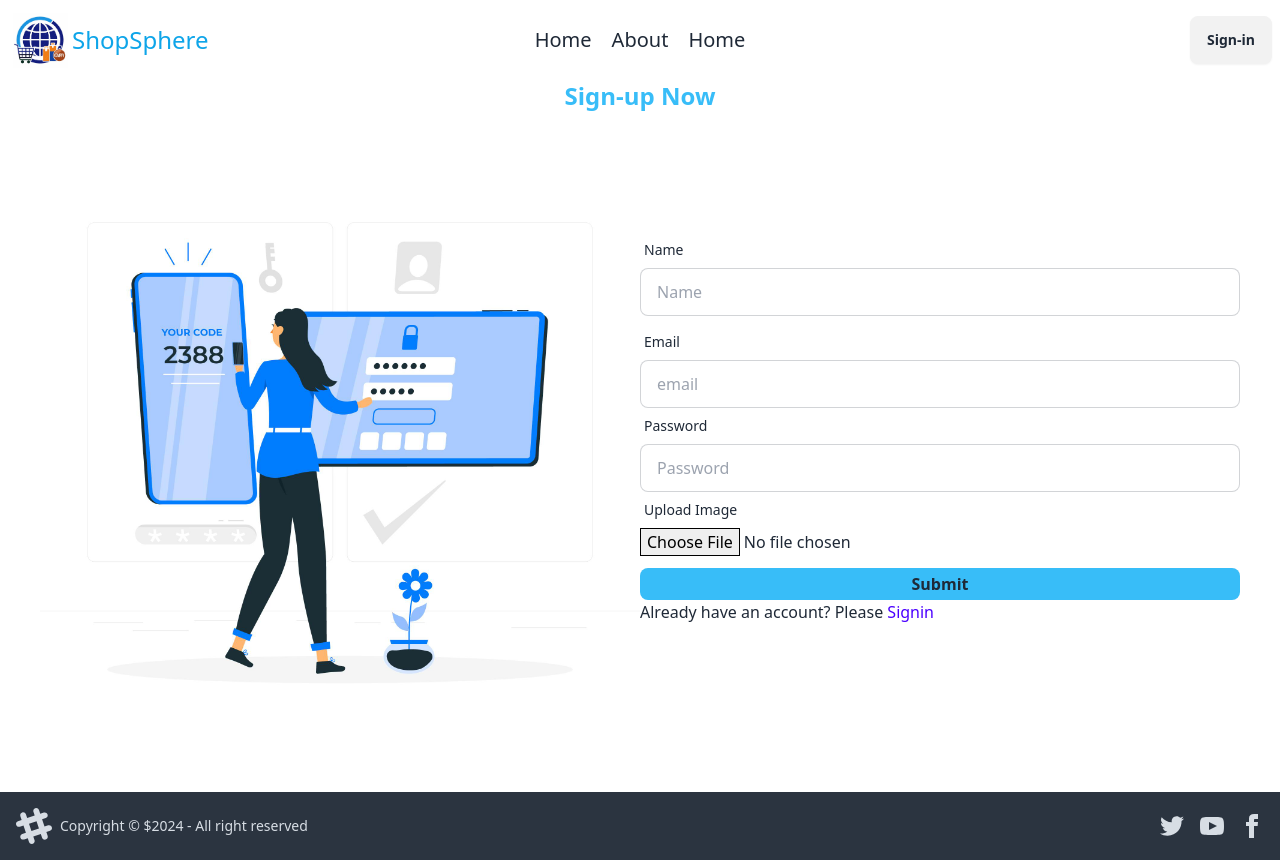
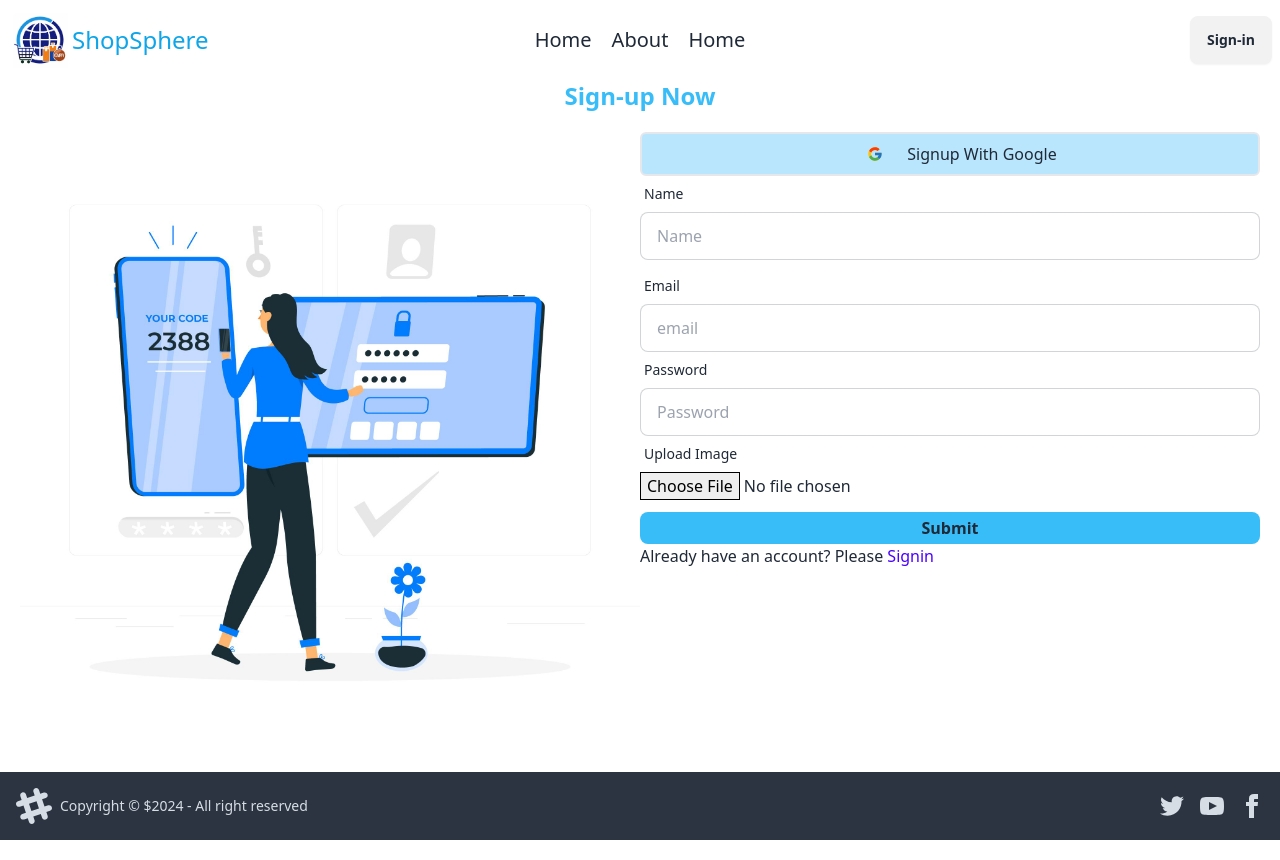
Before and after one commit to zihad868/ShopSphereClient, a React (Vite) app: page /signup in a window 1280 px wide. Built offline with nearby package versions, Linux system fonts and the light colour scheme.

Commit message:
Authentication

```diff
--- a/package.json
+++ b/package.json
@@ -17,8 +17,10 @@
     "react": "^18.3.1",
     "react-dom": "^18.3.1",
     "react-hook-form": "^7.52.2",
+    "react-icons": "^5.3.0",
     "react-router-dom": "^6.26.0",
-    "sort-by": "^1.2.0"
+    "sort-by": "^1.2.0",
+    "sweetalert2": "^11.12.4"
   },
   "devDependencies": {
     "@eslint/js": "^9.8.0",
--- a/src/Pages/Authentication/Signup.jsx
+++ b/src/Pages/Authentication/Signup.jsx
@@ -1,46 +1,74 @@
+import { FcGoogle } from "react-icons/fc";
 import { useForm } from "react-hook-form";
 import signUp from "../../assets/Authentication/signUp.jpg";
 import { Link } from "react-router-dom";
-import { useContext } from "react";
+import { useContext, useState } from "react";
 import { AuthContext } from "../../Provider/AuthProvider";
 
 const Signup = () => {
+  const [customError, setError] = useState("");
   const { signUpUser } = useContext(AuthContext);
   const {
     register,
     handleSubmit,
     formState: { errors },
   } = useForm();
-  const onSubmit = async(data) => {
-    const formData = new FormData()
-    formData.append('image', data.image[0])
 
-    try{
-      const response = await fetch( `https://api.imgbb.com/1/upload?key=${import.meta.env.VITE_IMAGE_BB_API}`, {
-        method: 'POST',
-        body: formData
-      })
+  const handleSignupGoogle = () => {
+    console.log("google Signup")
+  }
+
+
+  const onSubmit = async (data) => {
+    const { name, email, password } = data;
+
+    if (password.length < 6) {
+      setError("Password at least 6 character");
+      return;
+    }
+
+    setError("");
+
+    const formData = new FormData();
+    formData.append("image", data.image[0]);
+
+    try {
+      const response = await fetch(
+        `https://api.imgbb.com/1/upload?key=${
+          import.meta.env.VITE_IMAGE_BB_API
+        }`,
+        {
+          method: "POST",
+          body: formData,
+        }
+      );
 
       const result = await response.json();
       const imgURL = result.data.display_url;
 
-      console.log(imgURL)
-
-    }catch(error){
-      console.error(error)
+      console.log(imgURL, name, email, password);
+    } catch (error) {
+      console.error(error);
     }
-  }
+  };
 
   return (
     <>
       <h1 className="text-center text-2xl font-bold text-sky-400">
         Sign-up Now
       </h1>
-      <div className="grid grid-cols-1 md:grid-cols-2 m-10">
+      <div className="grid grid-cols-1 md:grid-cols-2 m-5">
         <div>
           <img src={signUp} alt="" />
         </div>
-        <div className="mt-20">
+
+        <div className="mt-15">
+          <button onClick={handleSignupGoogle} className="border-2 p-2 bg-sky-200 hover:bg-sky-300 w-full rounded-md">
+            <div className="flex  items-center justify-center ">
+              <FcGoogle className="w-16" /> Signup With Google
+            </div>
+          </button>
+
           <form onSubmit={handleSubmit(onSubmit)}>
             <div className="form-control">
               <label className="label">
@@ -86,14 +114,19 @@ const Signup = () => {
               {errors.password && (
                 <span className="text-red-400">Password field is required</span>
               )}
+              {customError && (
+                <span className="text-red-400">{customError}</span>
+              )}
             </div>
 
             <div className="form-control">
               <label className="label">
                 <span className="label-text">Upload Image</span>
               </label>
-              <input type="file" class="file:border file:border-solid ..."
-              {...register("image", {required: true})}
+              <input
+                type="file"
+                class="file:border file:border-solid ..."
+                {...register("image", { required: true })}
               />
               {errors.image && (
                 <span className="text-red-400">Image field is required</span>
```
Also changed, not shown: 1 other file (tests, documents, lock files or other folders).
